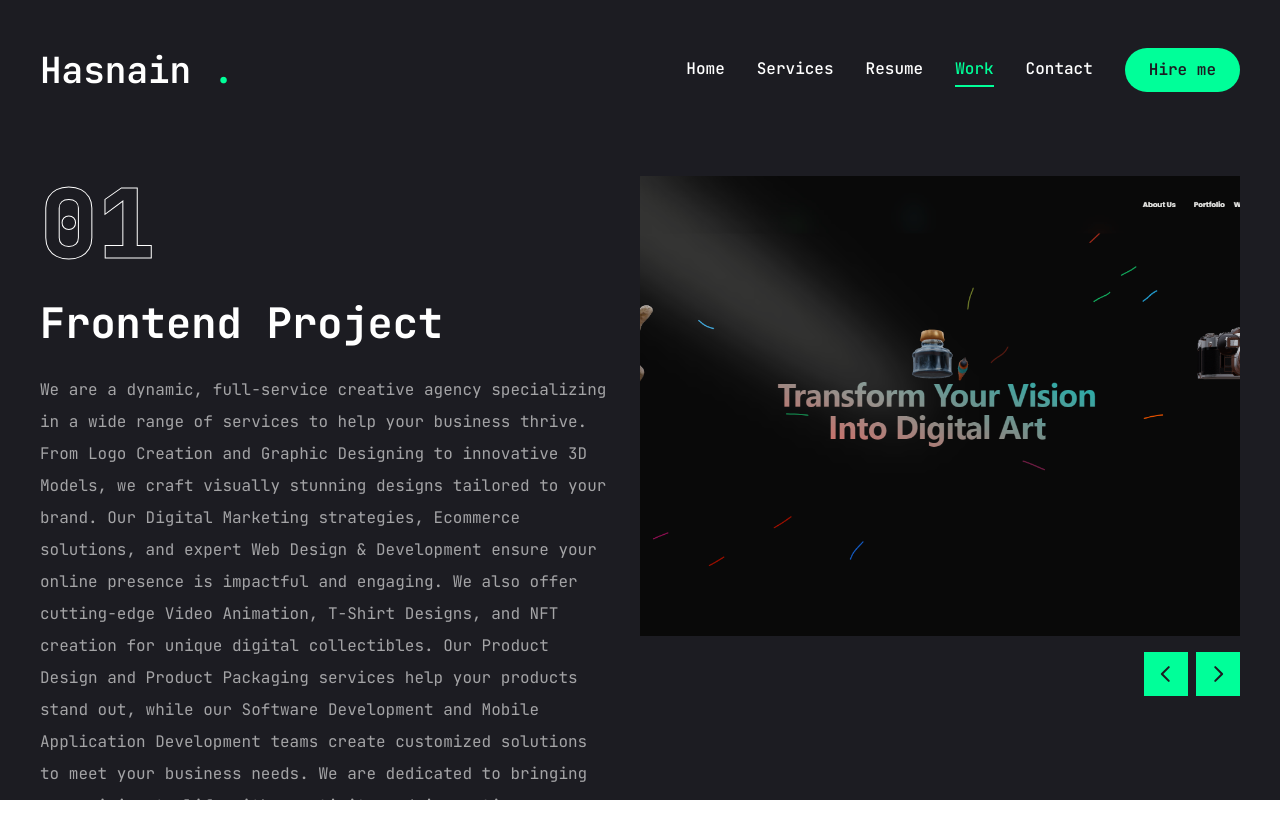
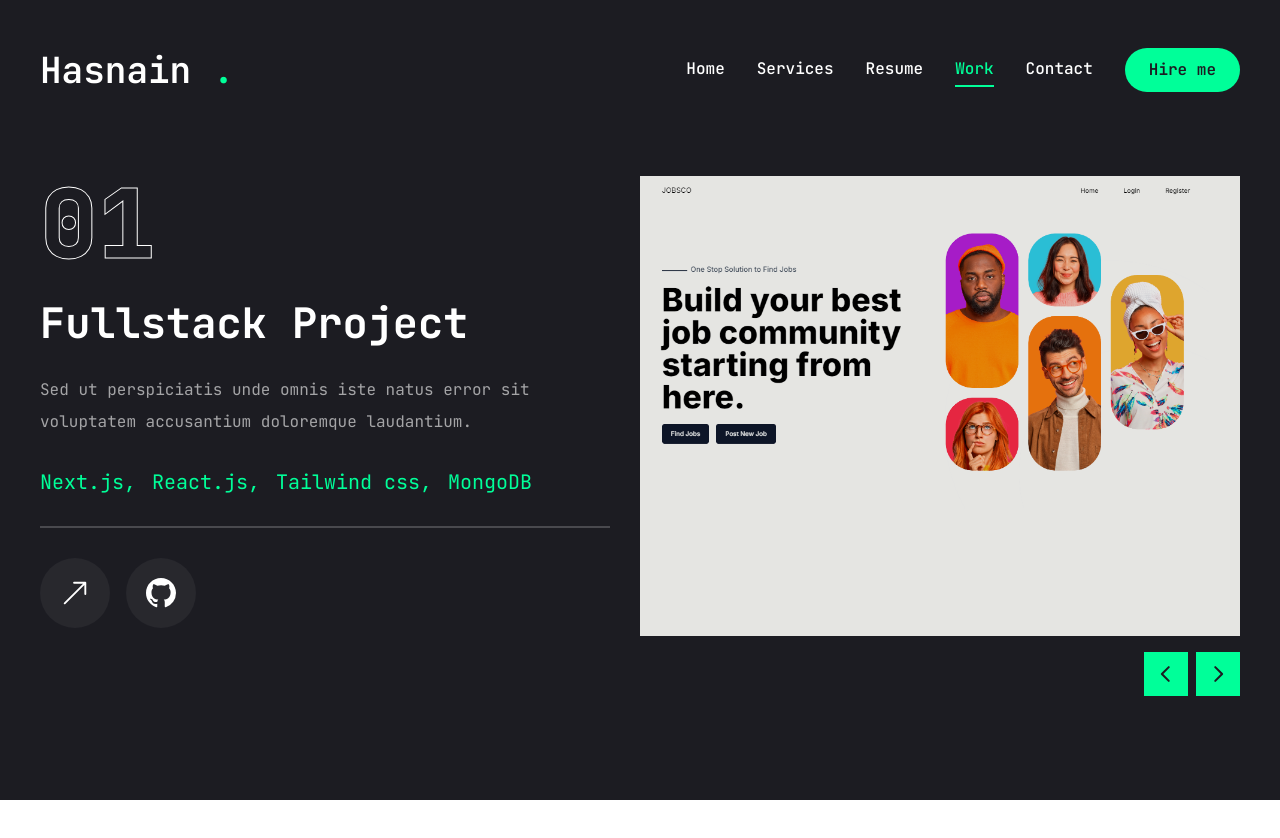
Before and after one commit to mhasnain23/portfolio-website, a Next.js app: page /work in a window 1280 px wide. Shown: the top 838 px of the page. After the commit the page ends 800 px from the top, so only its background shows below. Built offline with nearby package versions, Linux system fonts and the light colour scheme.

Commit message:
refactor project details and update UI elements for better clarity

```diff
--- a/app/work/page.tsx
+++ b/app/work/page.tsx
@@ -21,8 +21,24 @@ import WorkSliderBtns from "@/components/WorkSliderBtns";
 const projects = [
   {
     num: "01",
+    category: "fullstack",
+    title: "Project 1",
+    description:
+      "Sed ut perspiciatis unde omnis iste natus error sit voluptatem accusantium doloremque laudantium.",
+    stack: [
+      { name: "Next.js" },
+      { name: "React.js" },
+      { name: "Tailwind css" },
+      { name: "MongoDB" },
+    ],
+    image: "/assets/work/thumb2.png",
+    live: "https://jobportalnextapp2024.vercel.app/",
+    github: "https://github.com/mhasnain23/nextjs-job-portal-2024",
+  },
+  {
+    num: "02",
     category: "frontend",
-    title: "Project 1",
+    title: "Project 2",
     description:
       "We are a dynamic, full-service creative agency specializing in a wide range of services to help your business thrive. From Logo Creation and Graphic Designing to innovative 3D Models, we craft visually stunning designs tailored to your brand. Our Digital Marketing strategies, Ecommerce solutions, and expert Web Design & Development ensure your online presence is impactful and engaging. We also offer cutting-edge Video Animation, T-Shirt Designs, and NFT creation for unique digital collectibles. Our Product Design and Product Packaging services help your products stand out, while our Software Development and Mobile Application Development teams create customized solutions to meet your business needs. We are dedicated to bringing your vision to life with creativity and innovation.",
     stack: [
@@ -34,22 +50,6 @@ const projects = [
     image: "/assets/work/thumb1.png",
     live: "https://digital-pencil.vercel.app/",
     github: "https://github.com/mhasnain23/dgital-pencil-project",
-  },
-  {
-    num: "02",
-    category: "fullstack",
-    title: "Project 2",
-    description:
-      "Sed ut perspiciatis unde omnis iste natus error sit voluptatem accusantium doloremque laudantium.",
-    stack: [
-      { name: "Next.js" },
-      { name: "React.js" },
-      { name: "Tailwind css" },
-      { name: "MongoDB" },
-    ],
-    image: "/assets/work/thumb2.png",
-    live: "https://jobportalnextapp2024.vercel.app/",
-    github: "https://github.com/mhasnain23/nextjs-job-portal-2024",
   },
   {
     num: "03",
@@ -122,7 +122,7 @@ const Work = () => {
               {/* project description */}
               <p className="text-white/60">{project.description}</p>
               {/* stack */}
-              <ul className="flex gap-4">
+              <ul className="flex flex-wrap gap-4">
                 {project.stack.map((stack, index) => {
                   return (
                     <li className="text-xl text-[#00ff99]" key={index}>
@@ -138,7 +138,7 @@ const Work = () => {
               {/* buttons */}
               <div className="flex items-center gap-4">
                 {/* live project button */}
-                <Link href={project.live}>
+                <Link href={project.live} target="_blank">
                   <TooltipProvider delayDuration={100}>
                     <Tooltip>
                       <TooltipTrigger className="w-[70px] h-[70px] rounded-full bg-white/5 flex justify-center items-center group">
@@ -151,7 +151,7 @@ const Work = () => {
                   </TooltipProvider>
                 </Link>
                 {/* github project button */}
-                <Link href={project.github}>
+                <Link href={project.github} target="_blank">
                   <TooltipProvider delayDuration={100}>
                     <Tooltip>
                       <TooltipTrigger className="w-[70px] h-[70px] rounded-full bg-white/5 flex justify-center items-center group">
```
Also changed, not shown: public/assets/work/thumb4.png (added).
